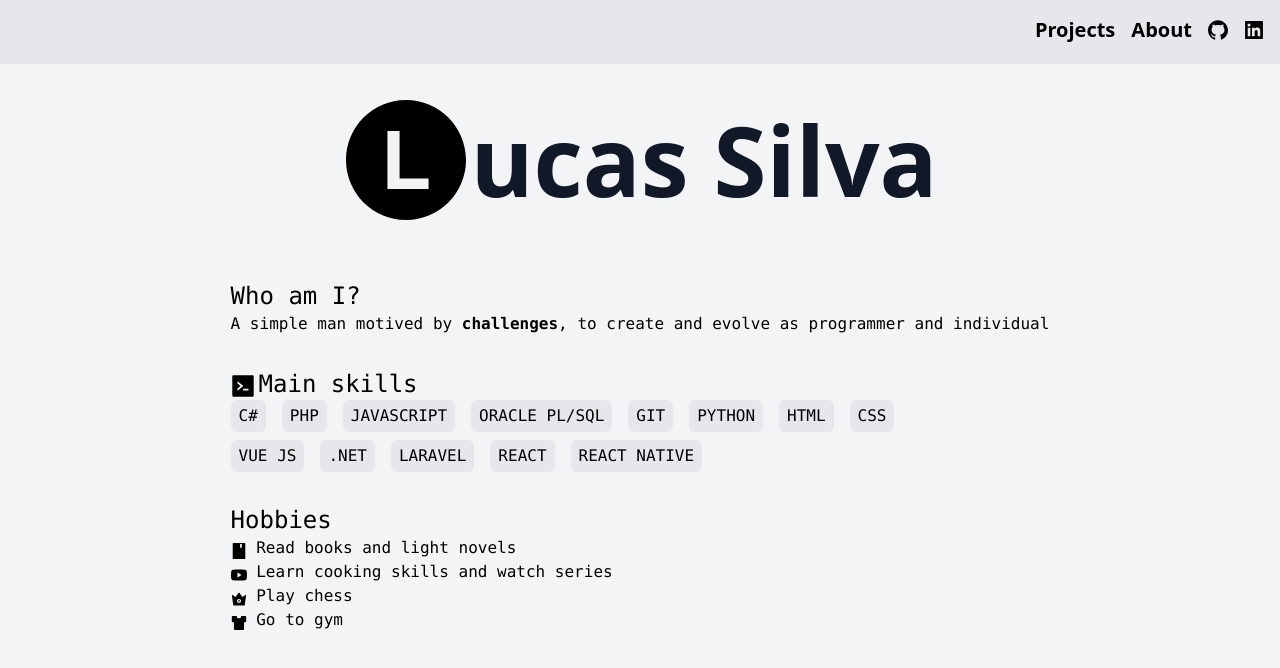
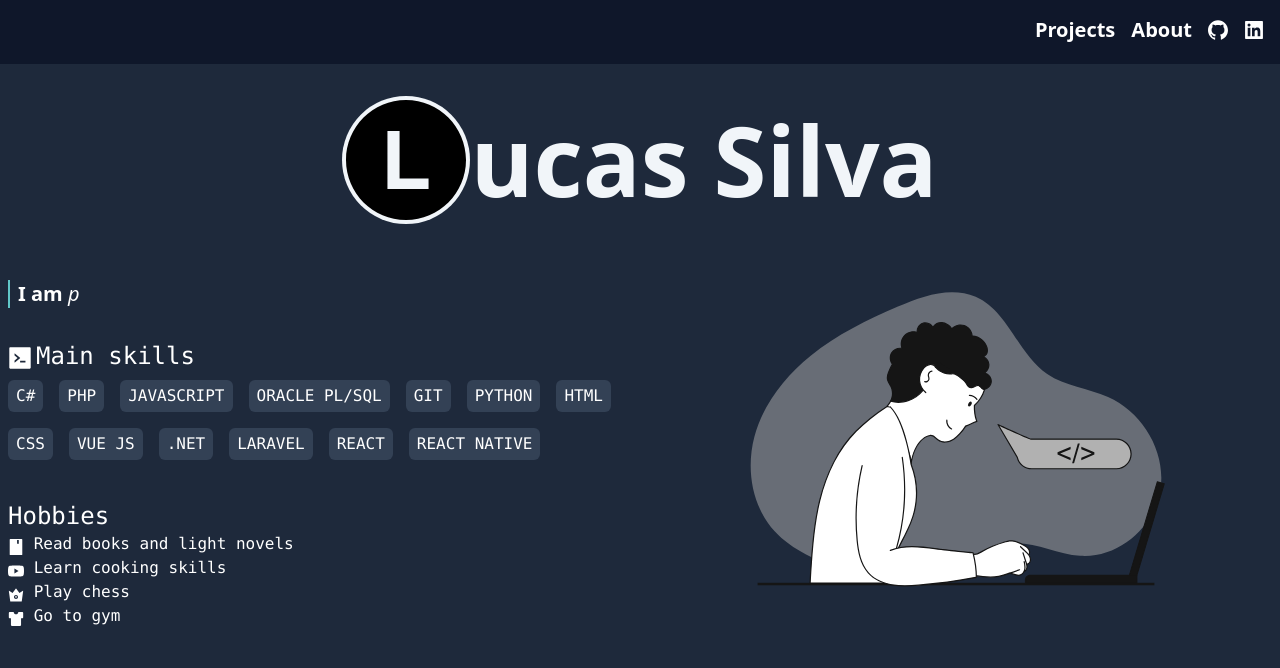
Before and after one commit to lucassmsilva/portifolio, a Vue app: page / in a window 1280 px wide. Shown: the top 668 px of the page. Built offline with nearby package versions, Linux system fonts and the light colour scheme.

Commit message:
ajustes na web

```diff
--- a/src/App.vue
+++ b/src/App.vue
@@ -1,6 +1,6 @@
 <script setup>
-// This starter template is using Vue 3 <script setup> SFCs
-// Check out https://vuejs.org/api/sfc-script-setup.html#script-setup
+import {onMounted, ref} from 'vue';
+
 import {
   BookFilled,
   CrownFilled,
@@ -10,11 +10,43 @@ import {
   YoutubeFilled,
   CodeFilled
   } from '@ant-design/icons-vue';
+
+const animmatedText = ref('');
+const textos = ref(['Fullstack Developer', 'passionate about coding']);
+const index  = ref(0);
+
+async function loopThoughText(){
+  let text = textos.value[index.value];
+  console.log(text)
+  for (let char of text){
+      await new Promise((resolve, reject) => {
+        setTimeout(() => {
+          resolve(animmatedText.value += char);
+        }, 150)
+      });
+  }
+
+  for (let char in text){
+    await new Promise((resolve, reject) => {
+      setTimeout(() => {
+        resolve(animmatedText.value = animmatedText.value.slice(0, -1));
+      }, 100)
+    });
+  }
+
+  index.value = (index.value + 1) % textos.value.length;
+  loopThoughText()
+}
+
+onMounted(() => {
+  loopThoughText();
+})
+
 </script>
 
 <template>
-  <div class="h-screen w-screen bg-gray-100 flex flex-col items-center">
-    <nav class="h-16 bg-gray-200 w-full" >
+  <div class="h-screen w-screen flex flex-col items-center dark:bg-gray-800 dark:background  dark:text-white" >
+    <nav class="h-16 bg-gray-900 w-full" >
         <ul class="w-full flex items-center justify-end gap-4 p-4 font-semibold">
           <li>
                 <a target="__blank"  class="text-xl" href="/projects" >Projects</a>
@@ -42,31 +74,33 @@ import {
         <div class="w-full flex flex-col">
           <section class="pb-4">
             <div class="w-full flex items-center justify-center pt-8 ">
-              <span class="hidden xl:block">
+              <span class="hidden xl:block hover:bg-accent dark:bg-gray-100  rounded-full">
                 <svg width="128px" height="128px" viewBox="0 0 64 64" xmlns="http://www.w3.org/2000/svg" xmlns:xlink="http://www.w3.org/1999/xlink" aria-hidden="true" role="img" class="iconify iconify--emojione-monotone" preserveAspectRatio="xMidYMid meet"><path d="M32 2C15.432 2 2 15.432 2 32s13.432 30 30 30s30-13.432 30-30S48.568 2 32 2zm11.275 44.508h-20.55V17.492h6.063v23.799h14.488v5.217z" fill="#000000"></path></svg>
               </span>
               <span class="xl:hidden">
                 <svg width="64px" height="64px" viewBox="0 0 64 64" xmlns="http://www.w3.org/2000/svg" xmlns:xlink="http://www.w3.org/1999/xlink" aria-hidden="true" role="img" class="iconify iconify--emojione-monotone" preserveAspectRatio="xMidYMid meet"><path d="M32 2C15.432 2 2 15.432 2 32s13.432 30 30 30s30-13.432 30-30S48.568 2 32 2zm11.275 44.508h-20.55V17.492h6.063v23.799h14.488v5.217z" fill="#000000"></path></svg>
               </span>
-              <span class="text-4xl xl:text-8xl font-bold text-gray-900">
+              <span class="text-4xl xl:text-8xl font-bold text-gray-100">
                 ucas Silva
               </span>
             </div>
+
           </section>
 
 
-
-
+          <div class="flex flex-row">
             <section class="flex flex-col gap-8 pt-10">
-            <div>
-              <label class="text-2xl font-medium font-mono">Who am I?</label>
-              <p class="w-full text-center font-mono">
-                A simple man motived by <strong>challenges</strong>, to create and evolve as programmer and individual
-              </p>
+              <div class="border-l-2 border-accent w-full px-2">
+                <span class="text-xl">
+                  <strong>I am </strong>
+                  <em>
+                    {{ animmatedText }}
+                  </em>
+              </span>
               </div>
 
               <div>
-              <label class="flex gap-1 text-2xl items-baseline">
+                <label class="flex gap-1 text-2xl items-baseline pb-2">
                   <CodeFilled />
                   <span class="font-medium font-mono">
                     Main skills
@@ -74,22 +108,19 @@ import {
                 </label>
 
                 <ul class="font-mono flex w-full flex-wrap gap-4 pb-2">
-                <li class="px-2 py-1 bg-gray-200 rounded-md hover:bg-gray-500 hover:font-bold hover:text-gray-100">C#</li>
-                <li class="px-2 py-1 bg-gray-200 rounded-md hover:bg-gray-500 hover:font-bold hover:text-gray-100">PHP</li>
-                <li class="px-2 py-1 bg-gray-200 rounded-md hover:bg-gray-500 hover:font-bold hover:text-gray-100">JAVASCRIPT</li>
-                <li class="px-2 py-1 bg-gray-200 rounded-md hover:bg-gray-500 hover:font-bold hover:text-gray-100">ORACLE PL/SQL</li>
-                <li class="px-2 py-1 bg-gray-200 rounded-md hover:bg-gray-500 hover:font-bold hover:text-gray-100">GIT</li>
-                <li class="px-2 py-1 bg-gray-200 rounded-md hover:bg-gray-500 hover:font-bold hover:text-gray-100">PYTHON</li>
-                <li class="px-2 py-1 bg-gray-200 rounded-md hover:bg-gray-500 hover:font-bold hover:text-gray-100">HTML</li>
-                <li class="px-2 py-1 bg-gray-200 rounded-md hover:bg-gray-500 hover:font-bold hover:text-gray-100">CSS</li>
-              </ul>
-
-              <ul class="font-mono flex gap-4">
-                <li class="px-2 py-1 bg-gray-200 rounded-md hover:bg-gray-500 hover:font-bold hover:text-gray-100">VUE JS</li>
-                <li class="px-2 py-1 bg-gray-200 rounded-md hover:bg-gray-500 hover:font-bold hover:text-gray-100">.NET </li>
-                <li class="px-2 py-1 bg-gray-200 rounded-md hover:bg-gray-500 hover:font-bold hover:text-gray-100">LARAVEL</li>
-                <li class="px-2 py-1 bg-gray-200 rounded-md hover:bg-gray-500 hover:font-bold hover:text-gray-100">REACT</li>
-                <li class="px-2 py-1 bg-gray-200 rounded-md hover:bg-gray-500 hover:font-bold hover:text-gray-100">REACT NATIVE</li>
+                  <li class="px-2 py-1 bg-gray-200 dark:bg-gray-700 rounded-md hover:bg-gray-500 hover:font-bold hover:text-gray-100">C#</li>
+                  <li class="px-2 py-1 bg-gray-200 dark:bg-gray-700 rounded-md hover:bg-gray-500 hover:font-bold hover:text-gray-100">PHP</li>
+                  <li class="px-2 py-1 bg-gray-200 dark:bg-gray-700 rounded-md hover:bg-gray-500 hover:font-bold hover:text-gray-100">JAVASCRIPT</li>
+                  <li class="px-2 py-1 bg-gray-200 dark:bg-gray-700 rounded-md hover:bg-gray-500 hover:font-bold hover:text-gray-100">ORACLE PL/SQL</li>
+                  <li class="px-2 py-1 bg-gray-200 dark:bg-gray-700 rounded-md hover:bg-gray-500 hover:font-bold hover:text-gray-100">GIT</li>
+                  <li class="px-2 py-1 bg-gray-200 dark:bg-gray-700 rounded-md hover:bg-gray-500 hover:font-bold hover:text-gray-100">PYTHON</li>
+                  <li class="px-2 py-1 bg-gray-200 dark:bg-gray-700 rounded-md hover:bg-gray-500 hover:font-bold hover:text-gray-100">HTML</li>
+                  <li class="px-2 py-1 bg-gray-200 dark:bg-gray-700 rounded-md hover:bg-gray-500 hover:font-bold hover:text-gray-100">CSS</li>
+                  <li class="px-2 py-1 bg-gray-200 dark:bg-gray-700 rounded-md hover:bg-gray-500 hover:font-bold hover:text-gray-100">VUE JS</li>
+                  <li class="px-2 py-1 bg-gray-200 dark:bg-gray-700 rounded-md hover:bg-gray-500 hover:font-bold hover:text-gray-100">.NET </li>
+                  <li class="px-2 py-1 bg-gray-200 dark:bg-gray-700 rounded-md hover:bg-gray-500 hover:font-bold hover:text-gray-100">LARAVEL</li>
+                  <li class="px-2 py-1 bg-gray-200 dark:bg-gray-700 rounded-md hover:bg-gray-500 hover:font-bold hover:text-gray-100">REACT</li>
+                  <li class="px-2 py-1 bg-gray-200 dark:bg-gray-700 rounded-md hover:bg-gray-500 hover:font-bold hover:text-gray-100">REACT NATIVE</li>
 
                 </ul>
 
@@ -104,7 +135,7 @@ import {
                   </li>
                   <li>
                     <YoutubeFilled />
-                  Learn cooking skills and watch series
+                    Learn cooking skills
                   </li>
                   <li>
                     <CrownFilled />
@@ -117,6 +148,11 @@ import {
                 </ul>
               </div>
             </section>
+
+            <img src="./assets/man_coding.svg" alt="A man coding" class="w-1/2">
+          </div>
+
+
           </div>
         </div>
     </main>
@@ -136,4 +172,24 @@ import {
 .logo.vue:hover {
   filter: drop-shadow(0 0 2em #42b883aa);
 }
+
+.background {
+  background-image: url("./assets/background.jpg");
+  background-repeat: no-repeat;
+  background-size: cover;
+}
+
+img {
+  filter: grayscale(1);
+  transition: .1s;
+}
+
+img:hover {
+  transform: rotate(-1deg) scale(1.02);
+  filter: none;
+}
+
+li:hover {
+  color: var(--accent-color);
+}
 </style>
--- a/src/main.js
+++ b/src/main.js
@@ -2,4 +2,22 @@ import { createApp } from 'vue'
 import './style.css'
 import App from './App.vue'
 
+localStorage.theme = 'dark'
+
+// On page load or when changing themes, best to add inline in `head` to avoid FOUC
+if (localStorage.theme === 'dark' || (!('theme' in localStorage) && window.matchMedia('(prefers-color-scheme: dark)').matches)) {
+    document.documentElement.classList.add('dark')
+} else {
+    document.documentElement.classList.remove('dark')
+}
+
+// Whenever the user explicitly chooses light mode
+//localStorage.theme = 'light'
+
+// Whenever the user explicitly chooses dark mode
+//localStorage.theme = 'dark'
+
+// Whenever the user explicitly chooses to respect the OS preference
+//localStorage.removeItem('theme')
+
 createApp(App).mount('#app')
--- a/src/style.css
+++ b/src/style.css
@@ -1,3 +1,9 @@
 @tailwind base;
 @tailwind components;
 @tailwind utilities;
+
+@layer base {
+    :root {
+        --accent-color: #61c7c9
+    }
+}
--- a/tailwind.config.js
+++ b/tailwind.config.js
@@ -1,10 +1,18 @@
 /** @type {import('tailwindcss').Config} */
+const colors = require('tailwindcss/colors')
 export default {
+  darkMode: 'class',
   content: [
     "./index.html",
     "./src/**/*.{js,ts,jsx,tsx,vue}",
   ],
   theme: {
+    colors: {
+      transparent: 'transparent',
+      white: '#ffffff',
+      gray: colors.slate,
+      accent: '#61c7c9',
+    },
     extend: {},
   },
   plugins: [],
```
Also changed, not shown: src/assets/man_coding.svg (added), 1 other file (tests, documents, lock files or other folders). Lines whose indentation alone changed are shown as unchanged.
